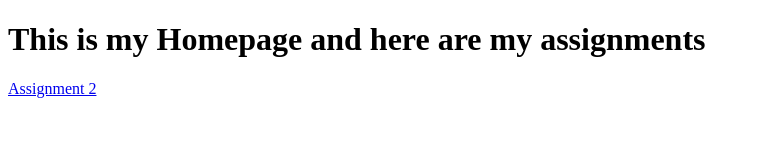
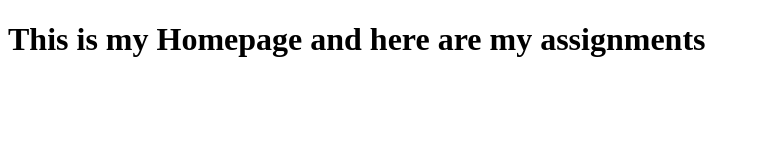
Before and after one commit to PyraLeStrange/cit-125, a plain HTML site: page Index.htm in a window 1280 px wide. Shown: the whole page, without its empty margins (0-760 px from the left). Drawn offline with Linux system fonts and the light colour scheme.

Commit message:
start over

```diff
--- a/Index.htm
+++ b/Index.htm
@@ -7,9 +7,6 @@
     <body>
 
     <h1>This is my Homepage and here are my assignments</h1>
-    <nav>
-    <a href="/index.html">Assignment 2</a>
 
-    </nav>
     </body>
 </html>
```
